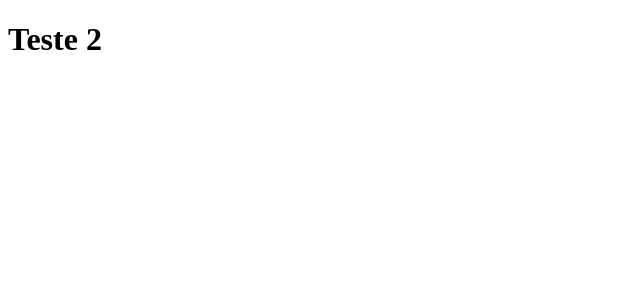
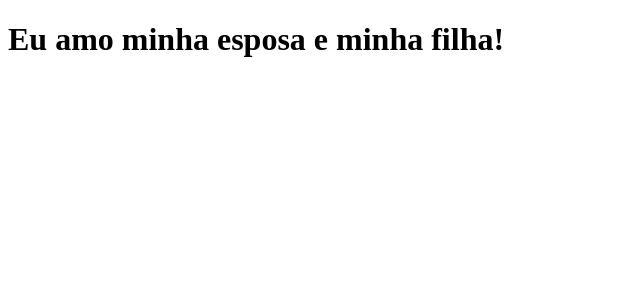
Before and after one commit to rogeriobrito84/clone-tabnews, a Next.js app: page / in a window 1280 px wide. Shown: the top 300 px of the page, without its empty margins (0-640 px from the left). Built offline with nearby package versions, Linux system fonts and the light colour scheme.

Commit message:
fix: atualizando a mensagem

```diff
--- a/pages/index.js
+++ b/pages/index.js
@@ -1,5 +1,5 @@
 function Home() {
-    return <h1>Teste 2</h1>
+    return <h1>Eu amo minha esposa e minha filha!</h1>
 }
 
 export default Home;
```
